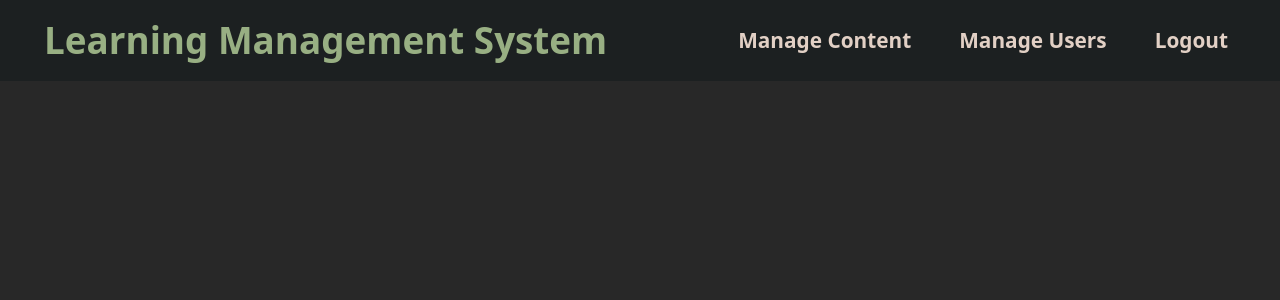
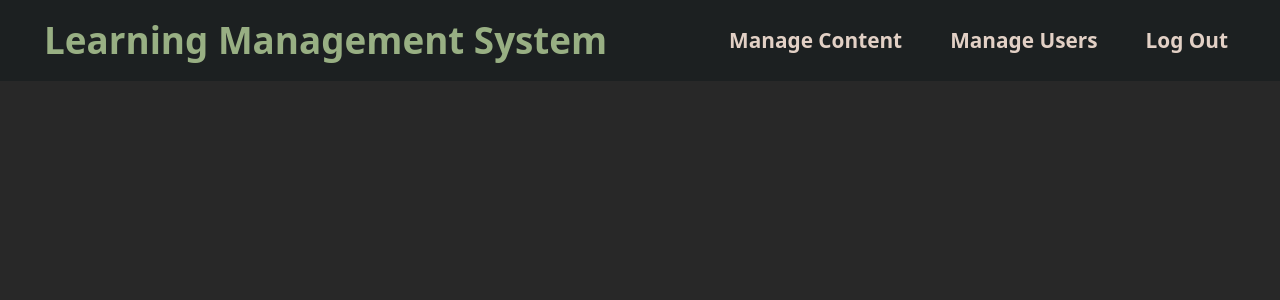
Before and after one commit to DHayes23/Learning_Management_System, a Django app: page / in a window 1280 px wide. Shown: the top 300 px of the page. Run offline with Django 5.2, Linux system fonts and the light colour scheme; the visitor is signed in with stand-in values (Sample User, id 1).

Commit message:
Update Nav Items

```diff
--- a/templates/base.html
+++ b/templates/base.html
@@ -45,11 +45,11 @@
                       <form id="logout-form" method="post" action="{% url 'account_logout' %}">
                         {% csrf_token %}
                       </form>
-                      <a class="nav-link" href="#" onclick="document.getElementById('logout-form').submit();">Logout</a>
+                      <a class="nav-link" href="#" onclick="document.getElementById('logout-form').submit();">Log Out</a>
                     </li>
                   {% else %}
                     <li class="nav-item">
-                      <a class="nav-link" href="{% url 'account_login' %}">Login</a>
+                      <a class="nav-link" href="{% url 'account_login' %}">Log In</a>
                     </li>
                   {% endif %}
                 </ul>
```
